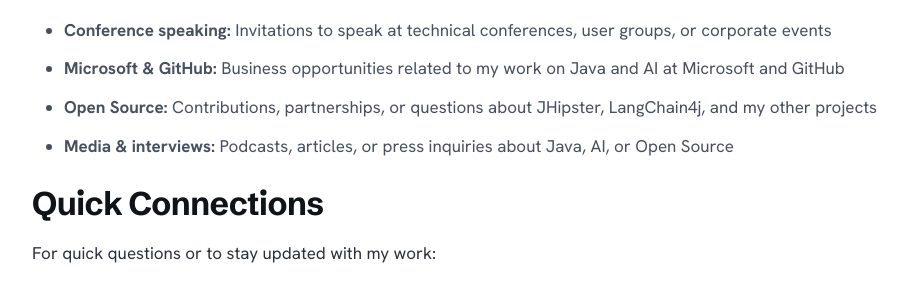
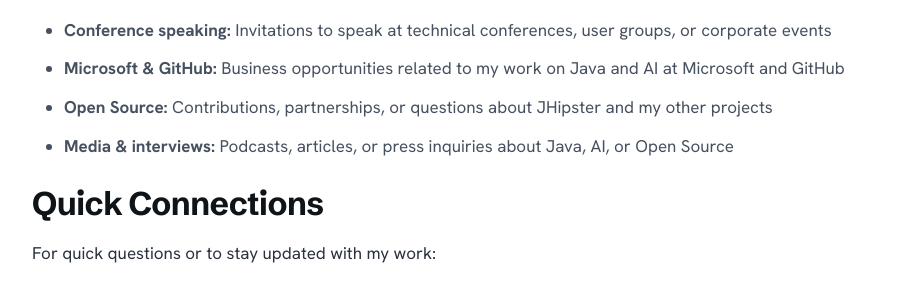
Before and after one commit to jdubois/jdubois.github.com, a Jekyll site: the page built from contact.html, in a window 1280 px wide and 1050 px high. Shown: the part 488-779 px from the top of the window, without its empty margins (58-965 px from the left). Built offline with Jekyll 4.4.1, drawn with Linux system fonts in a browser that asks for light colours.

Commit message:
Remove reference to LangChain4j from Open Source topics

```diff
--- a/contact.html
+++ b/contact.html
@@ -23,7 +23,7 @@
     <ul>
         <li><strong>Conference speaking:</strong> Invitations to speak at technical conferences, user groups, or corporate events</li>
         <li><strong>Microsoft &amp; GitHub:</strong> Business opportunities related to my work on Java and AI at Microsoft and GitHub</li>
-        <li><strong>Open Source:</strong> Contributions, partnerships, or questions about JHipster, LangChain4j, and my other projects</li>
+        <li><strong>Open Source:</strong> Contributions, partnerships, or questions about JHipster and my other projects</li>
         <li><strong>Media &amp; interviews:</strong> Podcasts, articles, or press inquiries about Java, AI, or Open Source</li>
     </ul>
 
```
